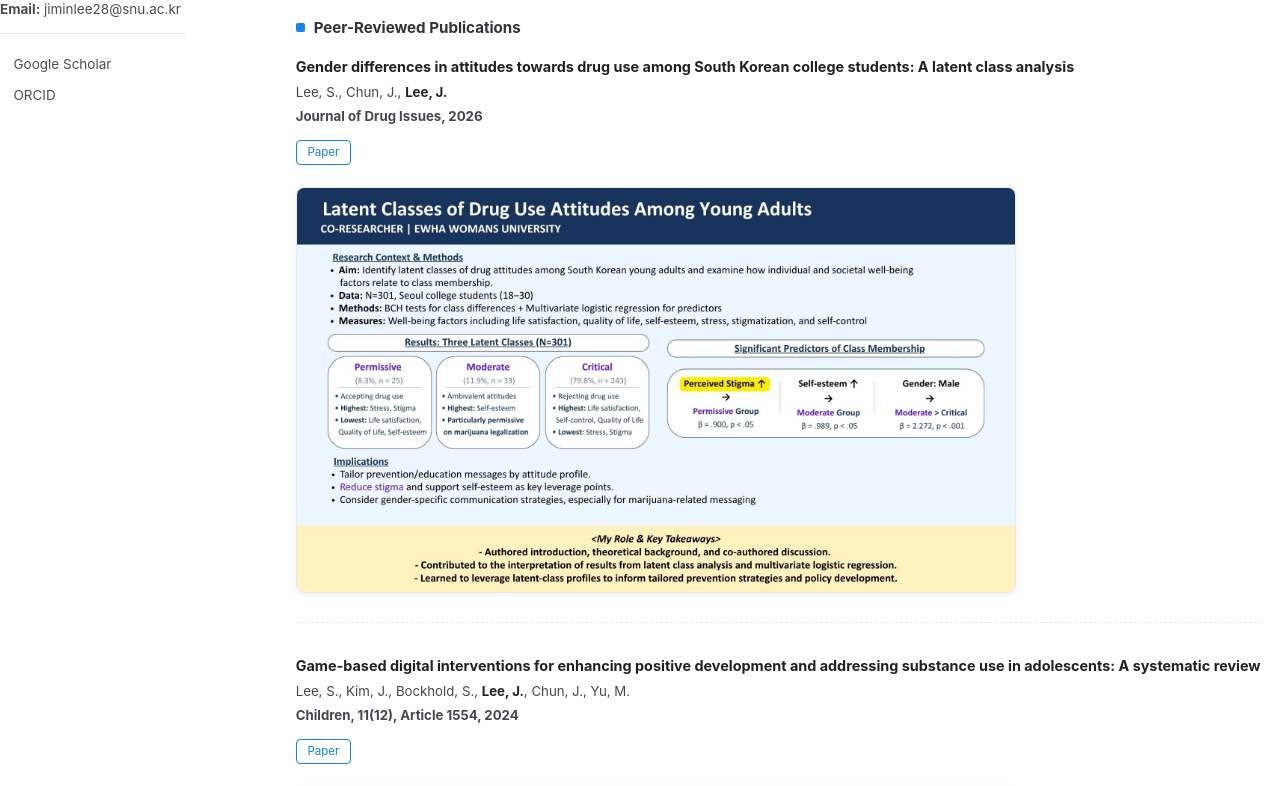
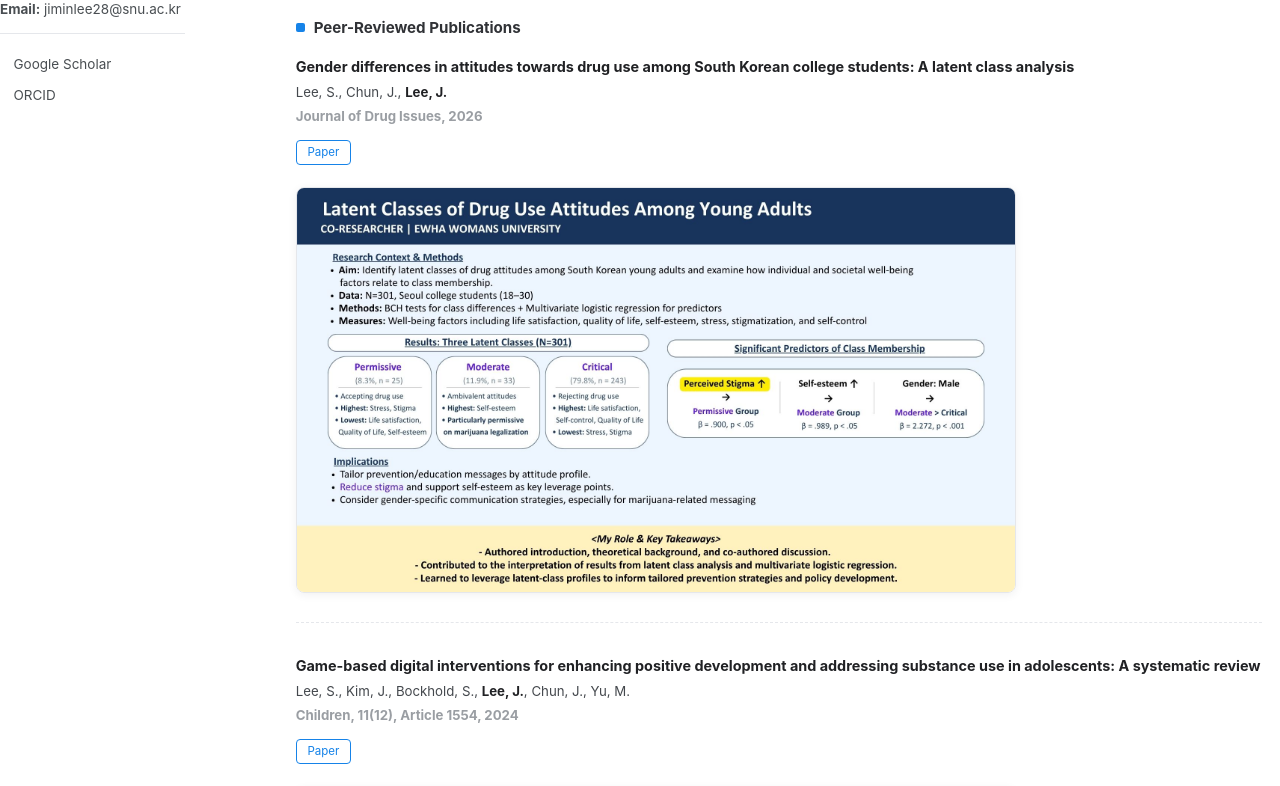
Before and after one commit to jiminlee-research/jiminlee-research.github.io, a Jekyll site: the page built from _pages/publications.html, in a window 1280 px wide and 1400 px high, scrolled down 410 px. Shown: the part 150-936 px from the top of the window. Built offline with Jekyll 4.4.1, drawn with Linux system fonts in a browser that asks for light colours; a style sheet for code colours, icons or effects is not loaded.

Commit message:
Lighten venue line color on Research page
Co-Authored-By: Claude Opus 5.5 <noreply@anthropic.com>
Claude-Session: https://claude.ai/code/session_01PcjxNfDHwsJtJ6agebrJHV

```diff
--- a/_pages/publications.html
+++ b/_pages/publications.html
@@ -18,7 +18,7 @@ author_profile: true
 .pub-title { font-weight:700; font-size:.8rem; color:#202124; margin:0 0 .3rem; line-height:1.45; }
 .pub-authors { font-size:.736rem; color:#44484d; margin:0 0 .25rem; }
 .pub-authors .me { font-weight:700; color:#202124; }
-.pub-venue { font-size:.736rem; font-weight:700; color:#44484d; margin:0 0 .5rem; }
+.pub-venue { font-size:.736rem; font-weight:700; color:#9a9ea3; margin:0 0 .5rem; }
 .pub-links a { display:inline-block; font-size:.64rem; padding:.15rem .6rem; margin:0 .35rem .35rem 0; border:1px solid #1683e8; border-radius:4px; color:#1683e8; text-decoration:none; }
 .pub-links a:hover { background:#1683e8; color:#fff; }
 .pub-empty { color:#6b7280; font-size:.76rem; }
```
